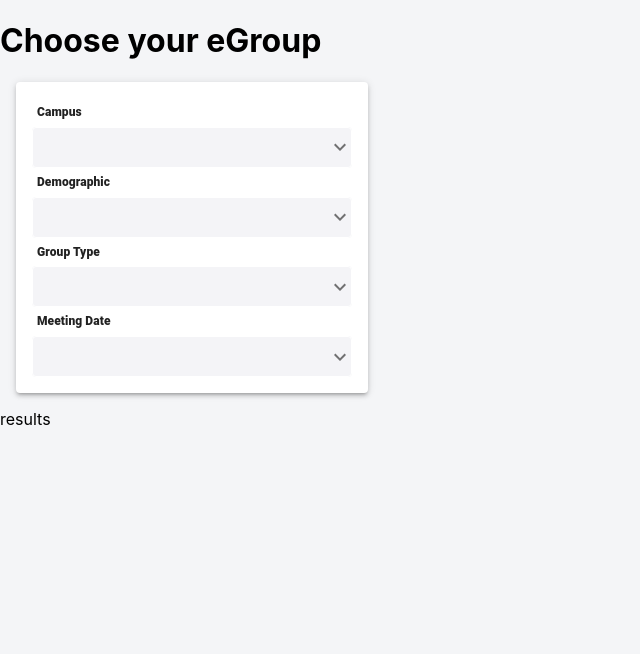
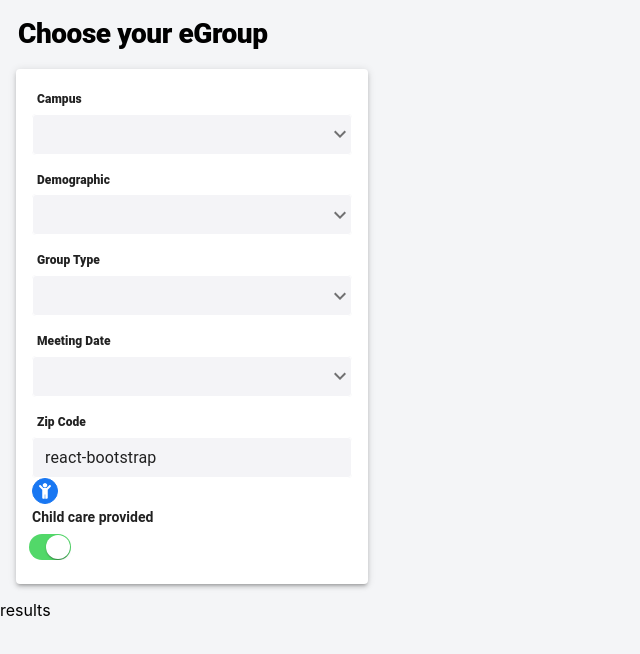
Before and after one commit to gisheri/elevation, a React (Create React App) app in the folder frontend/: page / in a window 1280 px wide. Shown: the top 654 px of the page, without its empty margins (0-640 px from the left). Built offline with nearby package versions, Linux system fonts and the light colour scheme.

Commit message:
adds childcare portion of filter area

```diff
--- a/frontend/package.json
+++ b/frontend/package.json
@@ -10,6 +10,7 @@
     "@testing-library/user-event": "^12.7.1",
     "react": "^17.0.1",
     "react-dom": "^17.0.1",
+    "react-icons": "^4.2.0",
     "react-scripts": "4.0.2",
     "web-vitals": "^1.1.0"
   },
--- a/frontend/src/App.js
+++ b/frontend/src/App.js
@@ -3,12 +3,13 @@ import Filter from './components/Filter';
 import Results from './components/Results';
 import { ThemeProvider } from '@material-ui/core/styles';
 import { theme } from './theme';
+import { Typography } from '@material-ui/core';
 
 function App() {
   return (
     <>
       <ThemeProvider theme={theme}>
-        <h1>Choose your eGroup</h1>
+        <Typography variant='h1'>Choose your eGroup</Typography>
         <Filter />
         <Results />
       </ThemeProvider>
--- a/frontend/src/components/Filter.js
+++ b/frontend/src/components/Filter.js
@@ -1,16 +1,23 @@
 import React from 'react';
-import { Paper, Select, MenuItem, Typography } from '@material-ui/core';
+import {
+  Paper,
+  Select,
+  MenuItem,
+  Typography,
+  FormControlLabel,
+} from '@material-ui/core';
 import KeyboardArrowDownIcon from '@material-ui/icons/KeyboardArrowDown';
-import { BootstrapInput, useStyles } from './FilterStyles';
-import { filters } from '../store/index'
+import { BootstrapInput, useStyles, IOSSwitch } from './FilterStyles';
+import { FaChild } from 'react-icons/fa';
+import { filters } from '../store/index';
 export default function Filter() {
   const classes = useStyles();
 
   return (
-    <div>
+    <>
       <Paper className={classes.root} elevation={3}>
         {filters.map((filter) => (
-          <>
+          <div className={classes.select}>
             <Typography variant='subtitle2'>{filter.title}</Typography>
             <Select
               defaultValue=''
@@ -23,9 +30,16 @@ export default function Filter() {
                 <MenuItem>{option}</MenuItem>
               ))}
             </Select>
-          </>
+          </div>
         ))}
+        <Typography variant='subtitle2'>Zip Code</Typography>
+        <BootstrapInput defaultValue='react-bootstrap' id='bootstrap-input' />
+        <FaChild className={classes.icon} />
+        <Typography variant='h5'>Child care provided</Typography>
+        <FormControlLabel
+          control={<IOSSwitch checked={true} name='childcare' />}
+        />
       </Paper>
-    </div>
+    </>
   );
 }
--- a/frontend/src/components/FilterStyles.js
+++ b/frontend/src/components/FilterStyles.js
@@ -1,5 +1,5 @@
 import { makeStyles, withStyles } from '@material-ui/core/styles';
-import { InputBase } from '@material-ui/core';
+import { InputBase, Switch } from '@material-ui/core';
 
 const useStyles = makeStyles({
   root: {
@@ -7,8 +7,17 @@ const useStyles = makeStyles({
     width: '20rem',
     padding: '1rem',
   },
-  h5: {
-    margin: '0 0 .5rem 0',
+  select: {
+    marginBottom: '1rem',
+  },
+  icon: {
+    color: 'white',
+    border: '1px solid #1977F2',
+    background: '#1977F2',
+    borderRadius: '50%',
+    height: '1rem',
+    width: '1rem',
+    padding: '.25rem',
   },
 });
 
@@ -34,4 +43,57 @@ const BootstrapInput = withStyles((theme) => ({
   },
 }))(InputBase);
 
-export { BootstrapInput, useStyles };
+const IOSSwitch = withStyles((theme) => ({
+  root: {
+    width: 42,
+    height: 26,
+    padding: 0,
+    margin: theme.spacing(1),
+  },
+  switchBase: {
+    padding: 1,
+    '&$checked': {
+      transform: 'translateX(16px)',
+      color: theme.palette.common.white,
+      '& + $track': {
+        backgroundColor: '#52d869',
+        opacity: 1,
+        border: 'none',
+      },
+    },
+    '&$focusVisible $thumb': {
+      color: '#52d869',
+      border: '6px solid #fff',
+    },
+  },
+  thumb: {
+    width: 24,
+    height: 24,
+  },
+  track: {
+    borderRadius: 26 / 2,
+    border: `1px solid ${theme.palette.grey[400]}`,
+    backgroundColor: theme.palette.grey[50],
+    opacity: 1,
+    transition: theme.transitions.create(['background-color', 'border']),
+  },
+  checked: {},
+  focusVisible: {},
+}))(({ classes, ...props }) => {
+  return (
+    <Switch
+      focusVisibleClassName={classes.focusVisible}
+      disableRipple
+      classes={{
+        root: classes.root,
+        switchBase: classes.switchBase,
+        thumb: classes.thumb,
+        track: classes.track,
+        checked: classes.checked,
+      }}
+      {...props}
+    />
+  );
+});
+
+export { BootstrapInput, useStyles, IOSSwitch };
--- a/frontend/src/theme.js
+++ b/frontend/src/theme.js
@@ -4,6 +4,12 @@ const theme = createMuiTheme({
   typography: {
     h1: {
       fontSize: 28,
+      fontWeight: 800,
+      margin: 18,
+    },
+    h5: {
+      fontSize: 14,
+      fontWeight: 600,
     },
     subtitle2: { fontWeight: 800, fontSize: 12, margin: 5 },
   },
```
Also changed, not shown: 1 other file (tests, documents, lock files or other folders).
